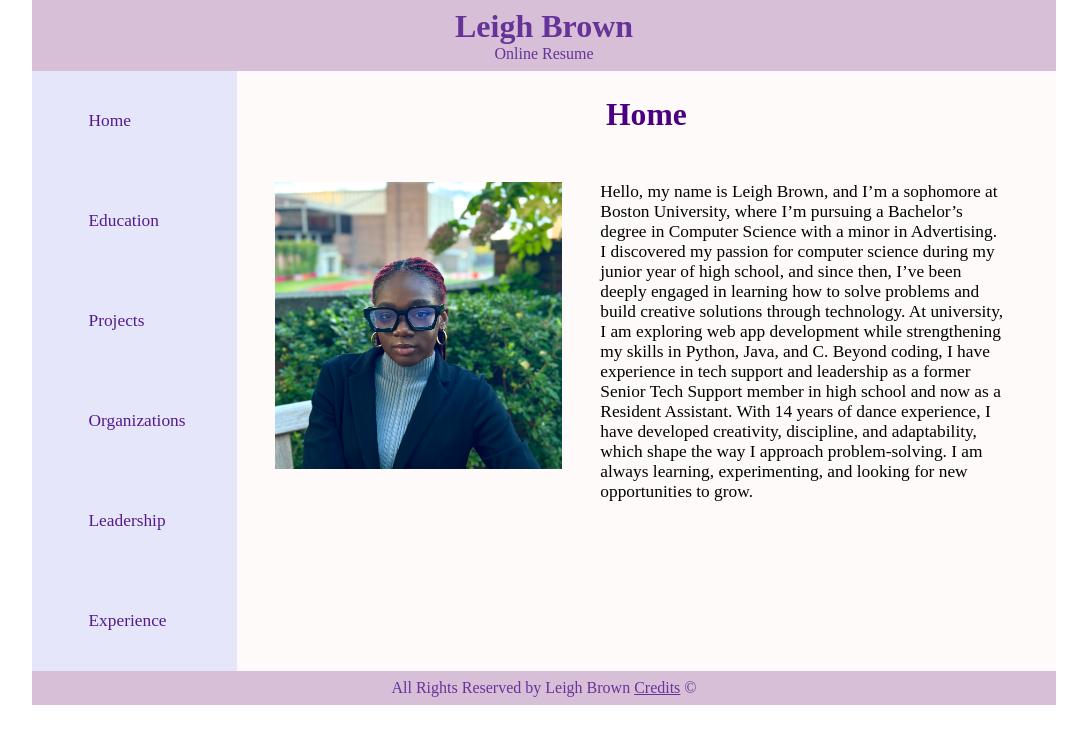
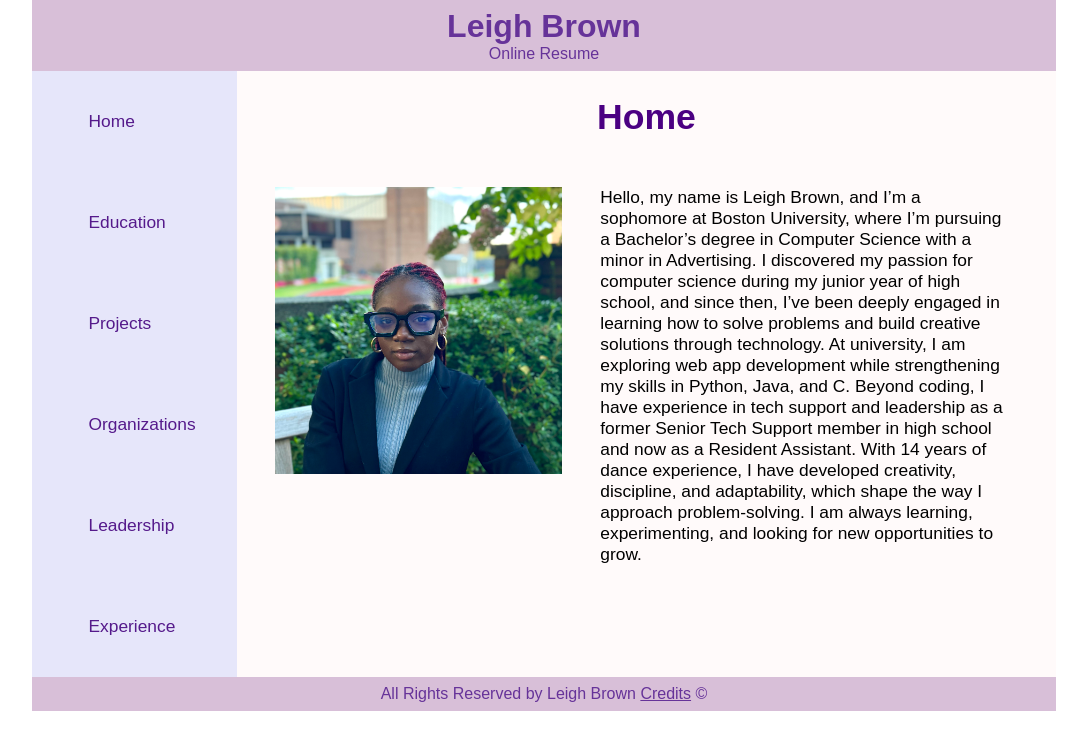
Before and after one commit to ljbrown4/mp-1, a plain HTML site: page index.html in a window 1280 px wide. Shown: the whole page, without its empty margins (96-1183 px from the left). Drawn offline with Linux system fonts and the light colour scheme.

Commit message:
added a font family

```diff
--- a/index.css
+++ b/index.css
@@ -2,7 +2,9 @@
     margin: 0;
     box-sizing: border-box;
 }
-
+body {
+    font-family: Arial, sans-serif;
+}
 /*Centering the page*/
 #wrapper{
     width: 80vw;
@@ -62,7 +64,7 @@ main p{
 #home-title {
     margin: 2vw 0;
     text-align: center;
-    font-size: calc(6px + 2vw);
+    font-size: calc(10px + 2vw);
     color: indigo;
 }
 /*2nd 2 columns starts */
```
